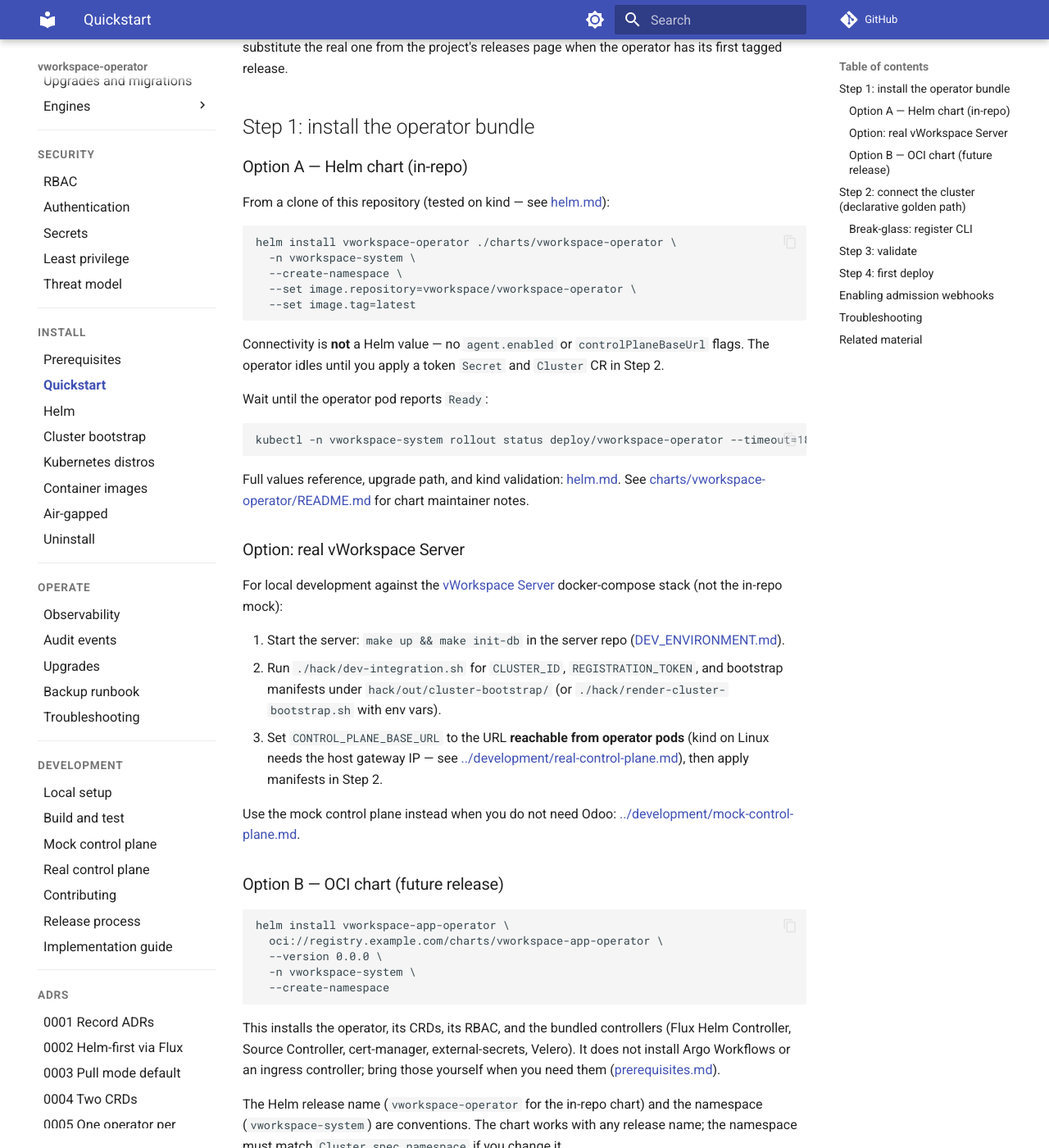
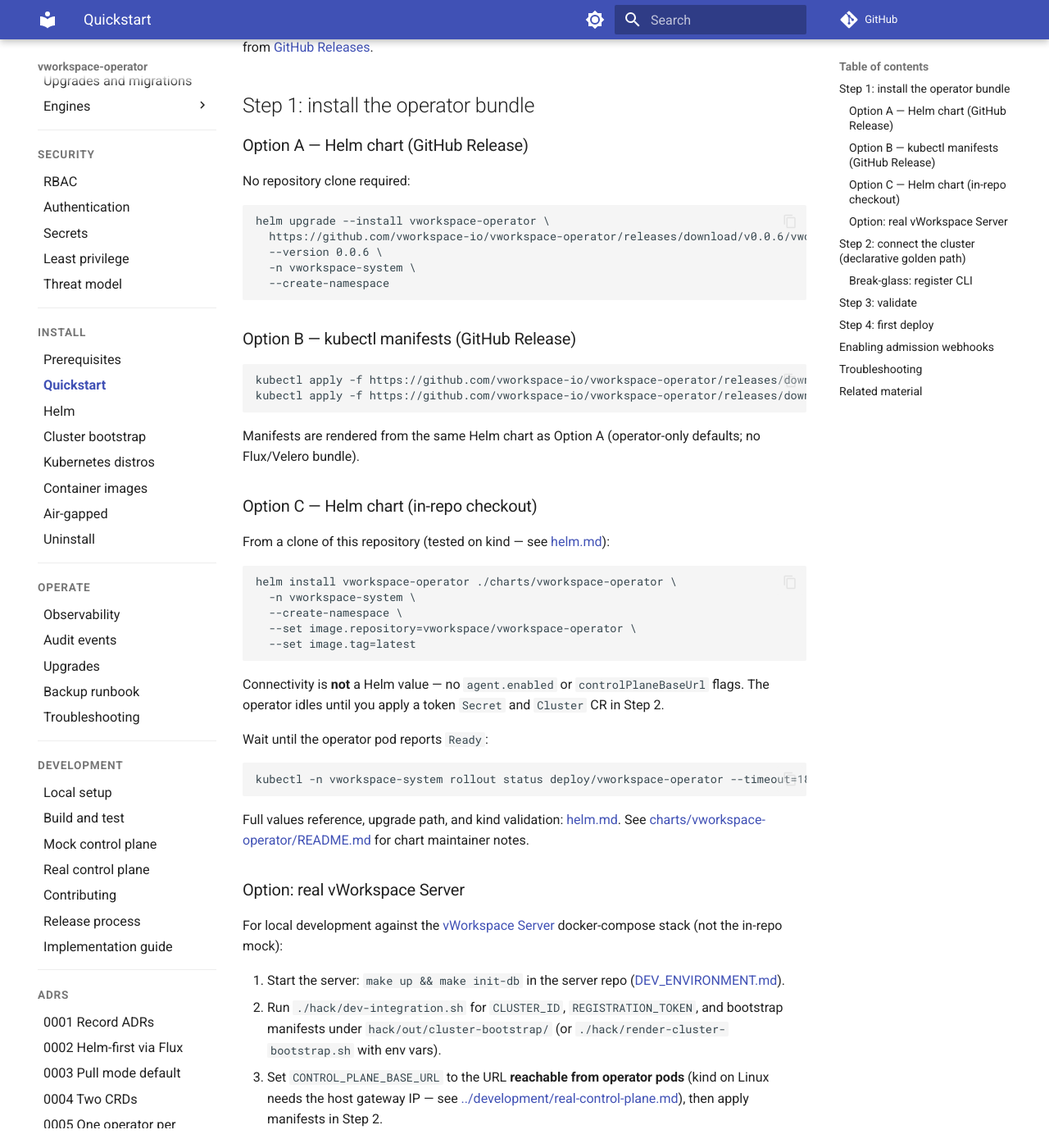
Before and after one commit to vworkspace-io/vworkspace-operator, an MkDocs documentation site: the page built from docs/install/quickstart.md, in a window 1280 px wide and 1400 px high, scrolled down 387 px. Shown: the whole window at 82% size. Built offline with MkDocs 1.6.1 and Material for MkDocs 9.7.7, drawn with Linux system fonts in a browser that asks for light colours; comment, search, counter and statistics services are not loaded; some of the changed text lies outside the part shown.

Commit message:
feat(release): publish Helm chart and kubectl manifests on GitHub Releases (#70)
* feat(release): publish Helm chart and kubectl manifests on GitHub Releases

Add hack/package-release.sh and a CI release job (after image push on v* tags)
so cluster admins can install without cloning the repo. Document Helm and
kubectl install paths in README and install guides.

* fix(release): address Cursor review findings on PR #70

Align quickstart rollout wait with vworkspace-operator deployment name
and disable auto-generated release notes when body_path is always set.

* fix(release): default packaged chart image.tag to release version

Patch values.yaml during package-release so the published Helm chart
ships with the v-prefixed Docker tag; align install docs accordingly.

````diff
--- a/docs/install/quickstart.md
+++ b/docs/install/quickstart.md
@@ -7,11 +7,32 @@ This is the supported install path. Two commands install the operator, three mor
 
 Before you start, work through [prerequisites.md](prerequisites.md). The quickstart assumes you have a running Kubernetes cluster, `cluster-admin` access via `kubectl`, an control plane URL you can reach, and the ability to issue a one-time registration token in Odoo.
 
-The version number `0.0.0` below is a placeholder for the chart version you actually install; substitute the real one from the project's releases page when the operator has its first tagged release.
+The version number `0.0.6` below matches the latest tagged release; pick the version you need from [GitHub Releases](https://github.com/vworkspace-io/vworkspace-operator/releases).
 
 ## Step 1: install the operator bundle
 
-### Option A — Helm chart (in-repo)
+### Option A — Helm chart (GitHub Release)
+
+No repository clone required:
+
+```
+helm upgrade --install vworkspace-operator \
+  https://github.com/vworkspace-io/vworkspace-operator/releases/download/v0.0.6/vworkspace-operator-0.0.6.tgz \
+  --version 0.0.6 \
+  -n vworkspace-system \
+  --create-namespace
+```
+
+### Option B — kubectl manifests (GitHub Release)
+
+```
+kubectl apply -f https://github.com/vworkspace-io/vworkspace-operator/releases/download/v0.0.6/crds.yaml
+kubectl apply -f https://github.com/vworkspace-io/vworkspace-operator/releases/download/v0.0.6/operator.yaml
+```
+
+Manifests are rendered from the same Helm chart as Option A (operator-only defaults; no Flux/Velero bundle).
+
+### Option C — Helm chart (in-repo checkout)
 
 From a clone of this repository (tested on kind — see [helm.md](helm.md)):
 
@@ -44,24 +65,12 @@ For local development against the [vWorkspace Server](https://github.com/vworksp
 
 Use the mock control plane instead when you do not need Odoo: [../development/mock-control-plane.md](../development/mock-control-plane.md).
 
-### Option B — OCI chart (future release)
+The Helm release name (`vworkspace-operator`) and the namespace (`vworkspace-system`) are conventions. The chart works with any release name; the namespace must match `Cluster.spec.namespace` if you change it.
+
+Wait until the operator pod reports `Ready` (Options A–C):
 
 ```
-helm install vworkspace-app-operator \
-  oci://registry.example.com/charts/vworkspace-app-operator \
-  --version 0.0.0 \
-  -n vworkspace-system \
-  --create-namespace
-```
-
-This installs the operator, its CRDs, its RBAC, and the bundled controllers (Flux Helm Controller, Source Controller, cert-manager, external-secrets, Velero). It does not install Argo Workflows or an ingress controller; bring those yourself when you need them ([prerequisites.md](prerequisites.md)).
-
-The Helm release name (`vworkspace-operator` for the in-repo chart) and the namespace (`vworkspace-system`) are conventions. The chart works with any release name; the namespace must match `Cluster.spec.namespace` if you change it.
-
-Wait until the operator's pod reports `Ready` (Option B example):
-
-```
-kubectl -n vworkspace-system rollout status deploy/vworkspace-app-operator --timeout=180s
+kubectl -n vworkspace-system rollout status deploy/vworkspace-operator --timeout=180s
 ```
 
 ## Step 2: connect the cluster (declarative golden path)
````
Also changed, not shown: CHANGELOG.md (+4 -0 lines), README.md (+16 -2 lines), charts/vworkspace-operator/README.md (+13 -0 lines), docs/development/release-process.md (+4 -4 lines), docs/install/container-images.md (+14 -1 lines), docs/install/helm.md (+29 -0 lines), 4 other files.
